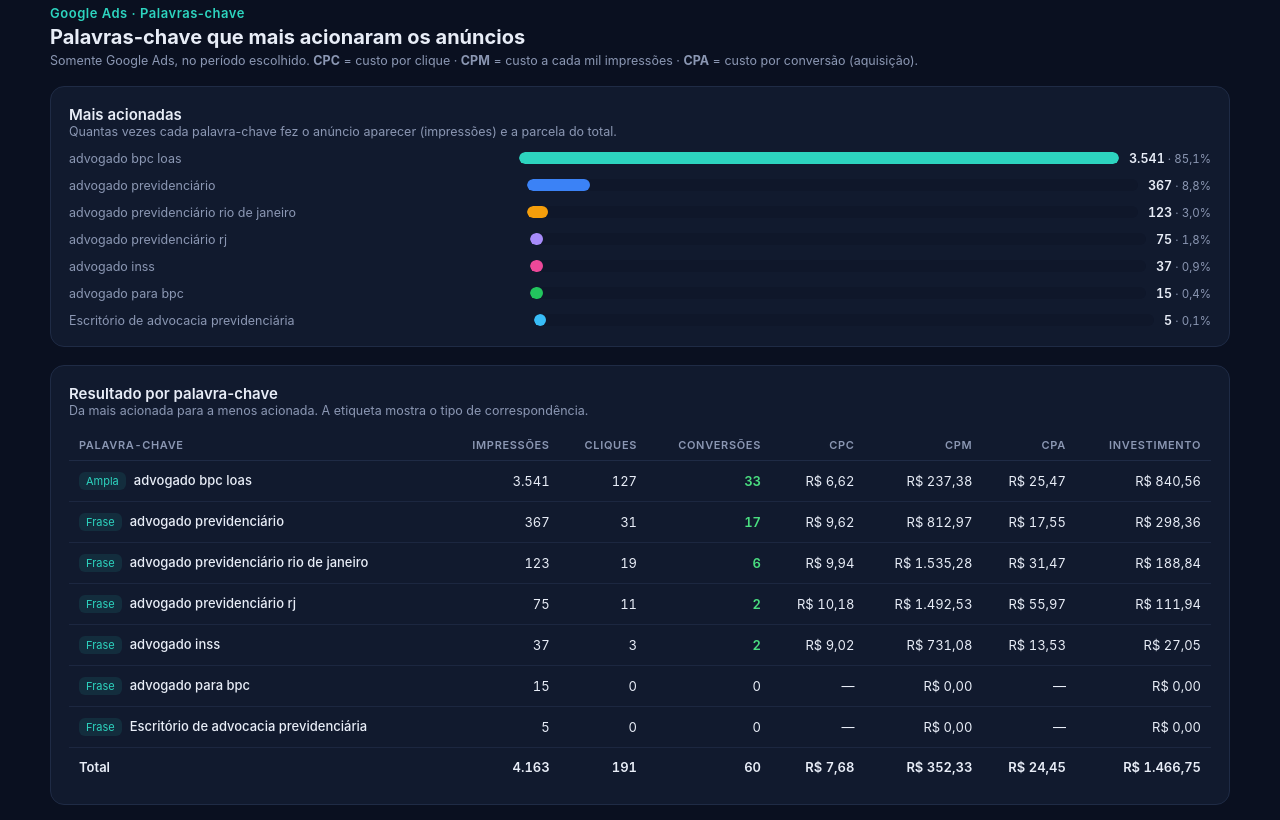
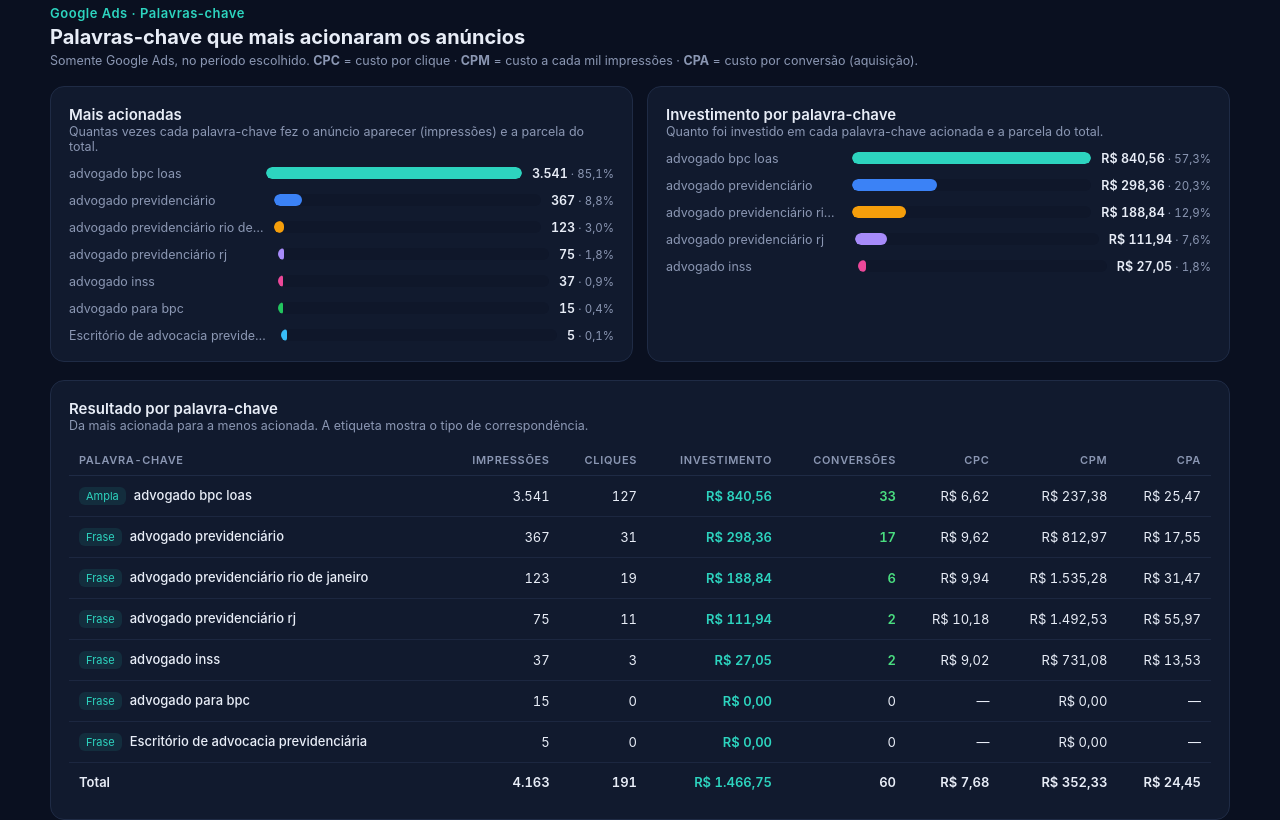
Before and after one commit to alexgomesbrasil-crypto/dashboards-clientes, a plain HTML site: page debora-lima-894def/index.html in a window 1280 px wide. Shown: the part 1840-2660 px from the top of the page. Drawn offline with Linux system fonts and the light colour scheme.

Commit message:
Dra. Débora: investimento por palavra-chave (gráfico + coluna na tabela)
Co-Authored-By: Claude Opus 5.5 <noreply@anthropic.com>
Claude-Session: https://claude.ai/code/session_01EGE2XQRAz7ARFQ7gFFJyMV

```diff
--- a/assets/kw.js
+++ b/assets/kw.js
@@ -90,11 +90,25 @@ dash.draw('kw-tabela', (tb) => {
     const tr = el('tr'), td0 = el('td');
     if (k.corresp) td0.appendChild(el('span', 'iv-chip', k.corresp));
     td0.appendChild(el('span', 'iv-cname', k.texto)); tr.appendChild(td0);
-    cells(tr, [[F.int(k.imp)], [F.int(k.cli)], [F.dec(k.conv), k.conv ? 'ga-pos' : null], [k.cli ? F.brl(k.inv / k.cli) : '—'],
-      [k.imp ? F.brl(k.inv / k.imp * 1000) : '—', 'iv-hide-sm'], [k.conv ? F.brl(k.inv / k.conv) : '—'], [F.brl(k.inv), 'iv-hide-sm']]);
+    cells(tr, [[F.int(k.imp)], [F.int(k.cli)], [F.brl(k.inv), 'kw-inv'], [F.dec(k.conv), k.conv ? 'ga-pos' : null], [k.cli ? F.brl(k.inv / k.cli) : '—'],
+      [k.imp ? F.brl(k.inv / k.imp * 1000) : '—', 'iv-hide-sm'], [k.conv ? F.brl(k.inv / k.conv) : '—']]);
     tb.appendChild(tr);
   });
   if (!ks.length) empty(tb, 8);
+});
+/* investimento por palavra-chave — barras */
+dash.draw('kw-inv', (box) => {
+  box.replaceChildren();
+  const ks = agg('kw_palavras_dia'); if (!ks) return;
+  const top = ks.filter((k) => k.inv > 0).sort((a, b) => b.inv - a.inv).slice(0, 8);
+  if (!top.length) { box.appendChild(el('div', 'iv-none', C.t.none)); return; }
+  const max = top[0].inv, tot = ks.reduce((a, k) => a + k.inv, 0);
+  top.forEach((k, i) => {
+    const row = el('div', 'iv-hb'), lab = el('div', 'iv-hb-l', k.texto); lab.title = k.texto + (k.corresp ? ' (' + k.corresp + ')' : '');
+    const track = el('div', 'iv-hb-t'), bar = el('div', 'iv-hb-b'); bar.style.width = Math.max(2, k.inv / max * 100) + '%'; bar.style.background = PAL[i % PAL.length]; track.appendChild(bar);
+    const v = el('div', 'iv-hb-v', F.brl(k.inv)); v.appendChild(el('span', 'ga-sub', ' · ' + F.pct(k.inv / tot)));
+    row.append(lab, track, v); box.appendChild(row);
+  });
 });
 dash.draw('kw-tot', (e) => {
   const ks = kwRows(); if (!ks) { e.textContent = '—'; return; }
--- a/assets/style.css
+++ b/assets/style.css
@@ -107,3 +107,10 @@ html, body { margin: 0; background: #0a1020; }
 .ga-mini { height: 6px; margin-top: 6px; max-width: 220px; }
 .ga-pos { color: #4ade80; font-weight: 600; }
 .ga-ch { color: var(--iv-muted); font-size: 12px; white-space: normal !important; }
+.kw-inv { color: #2dd4bf; font-weight: 600; }
+@media (max-width: 560px) {
+  #kw-top .iv-hb, #kw-investimento .iv-hb { grid-template-columns: minmax(0, 1fr) auto; row-gap: 4px; }
+  #kw-top .iv-hb-l, #kw-investimento .iv-hb-l { grid-column: 1 / -1; white-space: normal; color: var(--iv-fg); }
+  .kw-swipe { display: block !important; }
+}
+.kw-swipe { display: none; font-size: 11.5px; color: var(--iv-muted); margin: 0; }
--- a/debora-lima-894def/index.html
+++ b/debora-lima-894def/index.html
@@ -122,17 +122,23 @@
    <p class="iv-note">Somente Google Ads, no período escolhido. <b>CPC</b> = custo por clique · <b>CPM</b> = custo a cada mil impressões · <b>CPA</b> = custo por conversão (aquisição).</p>
   </header>
 
-  <article class="iv-card" id="kw-top">
-   <div><h2>Mais acionadas</h2><p class="iv-note">Quantas vezes cada palavra-chave fez o anúncio aparecer (impressões) e a parcela do total.</p></div>
-   <div class="iv-hbars" data-draw="kw-top"></div>
-  </article>
+  <section class="iv-grid">
+   <article class="iv-card" id="kw-top">
+    <div><h2>Mais acionadas</h2><p class="iv-note">Quantas vezes cada palavra-chave fez o anúncio aparecer (impressões) e a parcela do total.</p></div>
+    <div class="iv-hbars" data-draw="kw-top"></div>
+   </article>
+   <article class="iv-card" id="kw-investimento">
+    <div><h2>Investimento por palavra-chave</h2><p class="iv-note">Quanto foi investido em cada palavra-chave acionada e a parcela do total.</p></div>
+    <div class="iv-hbars" data-draw="kw-inv"></div>
+   </article>
+  </section>
 
   <article class="iv-card" id="kw-tabela">
-   <div><h2>Resultado por palavra-chave</h2><p class="iv-note">Da mais acionada para a menos acionada. A etiqueta mostra o tipo de correspondência.</p></div>
+   <div><h2>Resultado por palavra-chave</h2><p class="iv-note">Da mais acionada para a menos acionada. A etiqueta mostra o tipo de correspondência.</p><p class="kw-swipe">Deslize a tabela para o lado para ver investimento, conversões, CPC, CPM e CPA →</p></div>
    <div class="iv-tw"><table class="iv-table">
-    <thead><tr><th>Palavra-chave</th><th>Impressões</th><th>Cliques</th><th>Conversões</th><th>CPC</th><th class="iv-hide-sm">CPM</th><th>CPA</th><th class="iv-hide-sm">Investimento</th></tr></thead>
+    <thead><tr><th>Palavra-chave</th><th>Impressões</th><th>Cliques</th><th>Investimento</th><th>Conversões</th><th>CPC</th><th class="iv-hide-sm">CPM</th><th>CPA</th></tr></thead>
     <tbody data-draw="kw-tabela"></tbody>
-    <tfoot><tr><td>Total</td><td data-draw="kw-tot" data-k="imp">—</td><td data-draw="kw-tot" data-k="cli">—</td><td data-draw="kw-tot" data-k="conv">—</td><td data-draw="kw-tot" data-k="cpc">—</td><td class="iv-hide-sm" data-draw="kw-tot" data-k="cpm">—</td><td data-draw="kw-tot" data-k="cpa">—</td><td class="iv-hide-sm" data-draw="kw-tot" data-k="inv">—</td></tr></tfoot>
+    <tfoot><tr><td>Total</td><td data-draw="kw-tot" data-k="imp">—</td><td data-draw="kw-tot" data-k="cli">—</td><td class="kw-inv" data-draw="kw-tot" data-k="inv">—</td><td data-draw="kw-tot" data-k="conv">—</td><td data-draw="kw-tot" data-k="cpc">—</td><td class="iv-hide-sm" data-draw="kw-tot" data-k="cpm">—</td><td data-draw="kw-tot" data-k="cpa">—</td></tr></tfoot>
    </table></div>
   </article>
 
```
